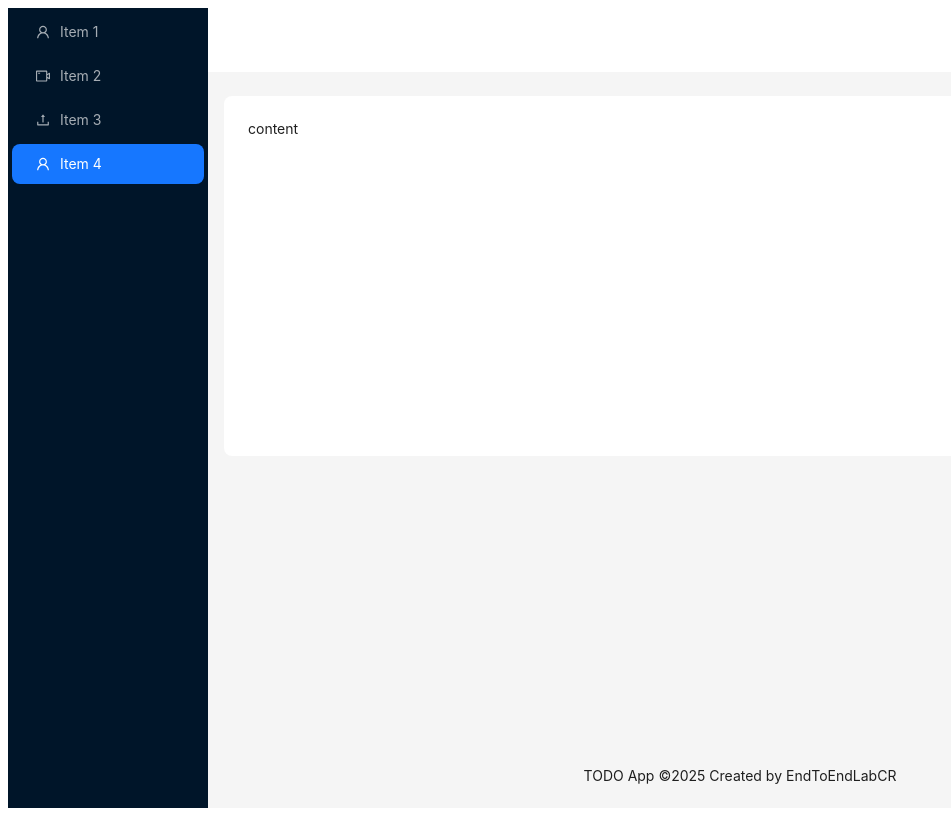
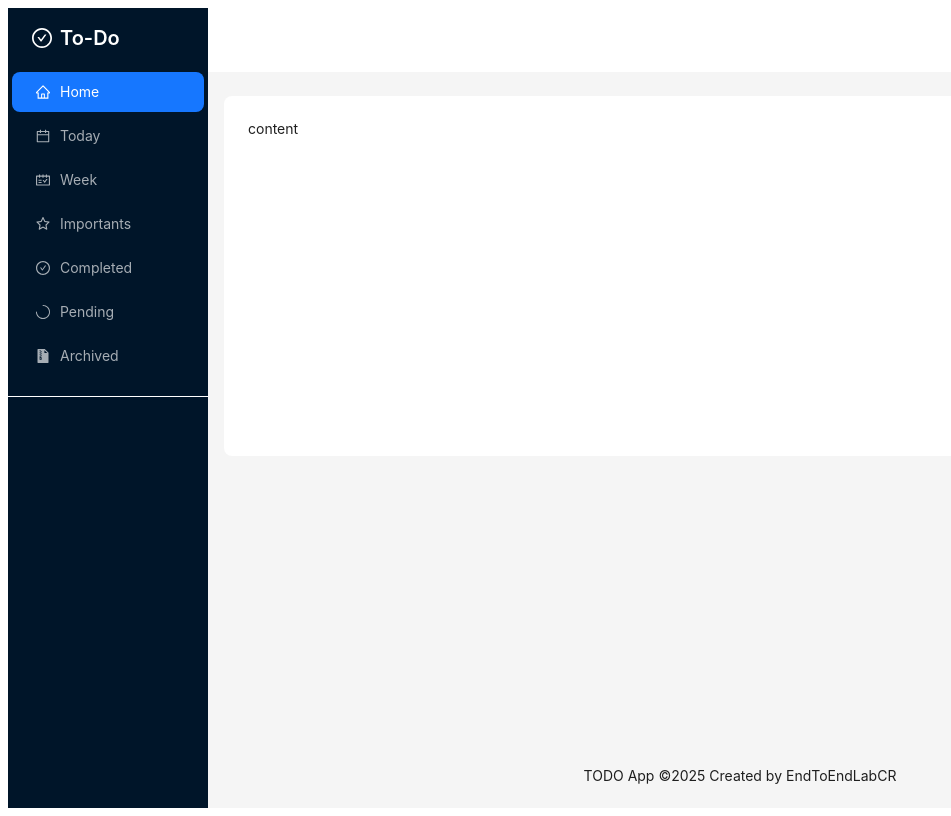
Before and after one commit to EndToEndLabCR/todoapp-web-react, a React (Vite) app: page / in a window 1280 px wide. Shown: the whole page, without its empty margins (0-951 px from the left). Built offline with nearby package versions, Linux system fonts and the light colour scheme.

Commit message:
feat: add new menu options

```diff
--- a/src/shared/components/layout/sider-menu/SiderMenu.tsx
+++ b/src/shared/components/layout/sider-menu/SiderMenu.tsx
@@ -1,13 +1,42 @@
 import React from "react";
-import { UploadOutlined, UserOutlined, VideoCameraOutlined } from "@ant-design/icons";
+import {
+  HomeOutlined,
+  CalendarOutlined,
+  ScheduleOutlined,
+  StarOutlined,
+  CheckCircleOutlined,
+  Loading3QuartersOutlined,
+  FileZipFilled,
+} from "@ant-design/icons";
+import { Layout, Menu, Divider, Typography } from "antd";
 
-import { Layout, Menu } from "antd";
 const { Sider } = Layout;
+const { Title } = Typography;
 
-const items = [UserOutlined, VideoCameraOutlined, UploadOutlined, UserOutlined].map((icon, index) => ({
+const icons = [
+  HomeOutlined,
+  CalendarOutlined,
+  ScheduleOutlined,
+  StarOutlined,
+  CheckCircleOutlined,
+  Loading3QuartersOutlined,
+  FileZipFilled,
+];
+
+const labels = [
+  "Home",
+  "Today",
+  "Week",
+  "Importants",
+  "Completed",
+  "Pending",
+  "Archived",
+];
+
+const items = icons.map((icon, index) => ({
   key: String(index + 1),
   icon: React.createElement(icon),
-  label: `Item ${index + 1}`,
+  label: labels[index],
 }));
 
 export function SiderMenu() {
@@ -15,15 +44,20 @@ export function SiderMenu() {
     <Sider
       breakpoint="lg"
       collapsedWidth="0"
-      onBreakpoint={(broken) => {
-        console.log(broken);
-      }}
-      onCollapse={(collapsed, type) => {
-        console.log(collapsed, type);
-      }}
+      onBreakpoint={(broken) => console.log(broken)}
+      onCollapse={(collapsed, type) => console.log(collapsed, type)}
+      style={{ padding: "16px 0" }}
     >
-      <div className="demo-logo-vertical" />
-      <Menu theme="dark" mode="inline" defaultSelectedKeys={["4"]} items={items} />
+      <div style={{ padding: "0 24px", marginBottom: "16px" }}>
+        <Title level={4} style={{ color: "#fff", margin: 0 }}>
+          <span style={{ display: "flex", alignItems: "center", gap: "8px" }}>
+            <CheckCircleOutlined style={{ fontSize: "20px", color: "#fff" }} />
+            To-Do
+          </span>
+        </Title>
+      </div>
+      <Menu theme="dark" mode="inline" defaultSelectedKeys={["1"]} items={items} />
+      <Divider style={{ margin: "16px 0", borderTop: "1px solid #fff" }} />
     </Sider>
   );
 }
```
